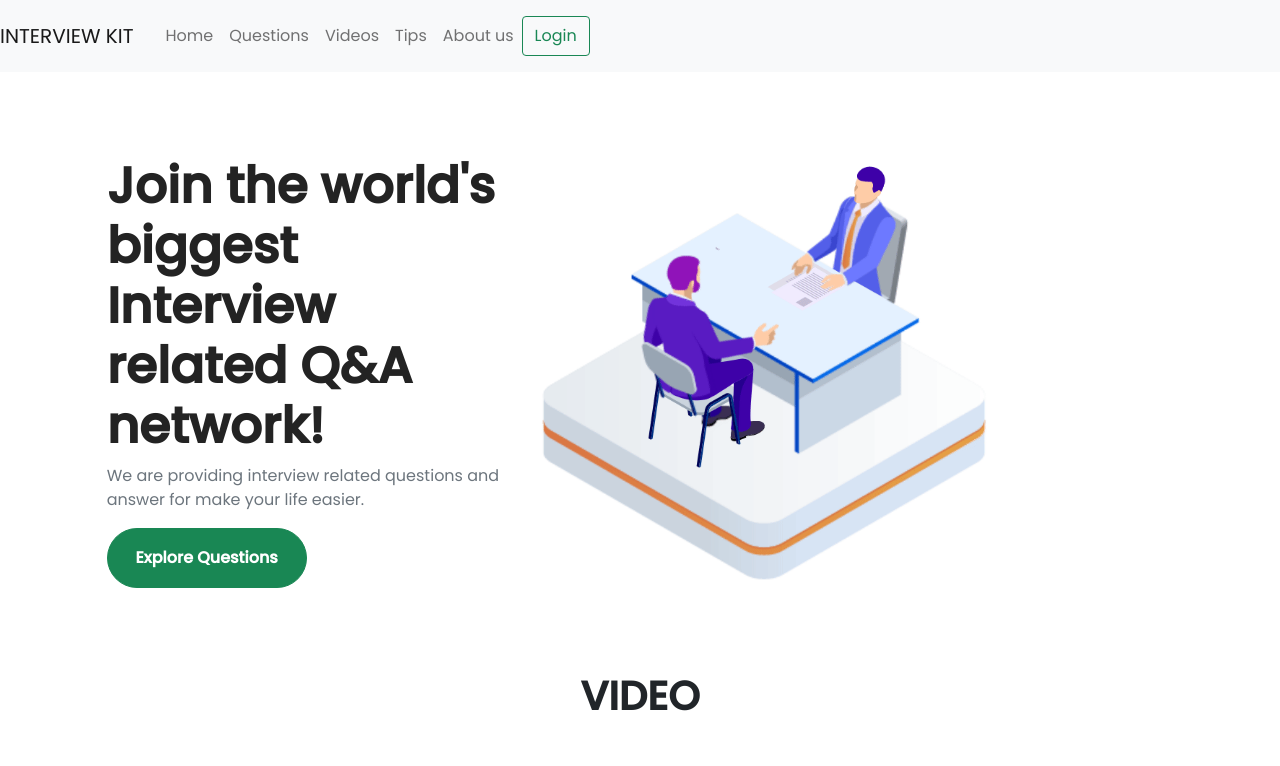
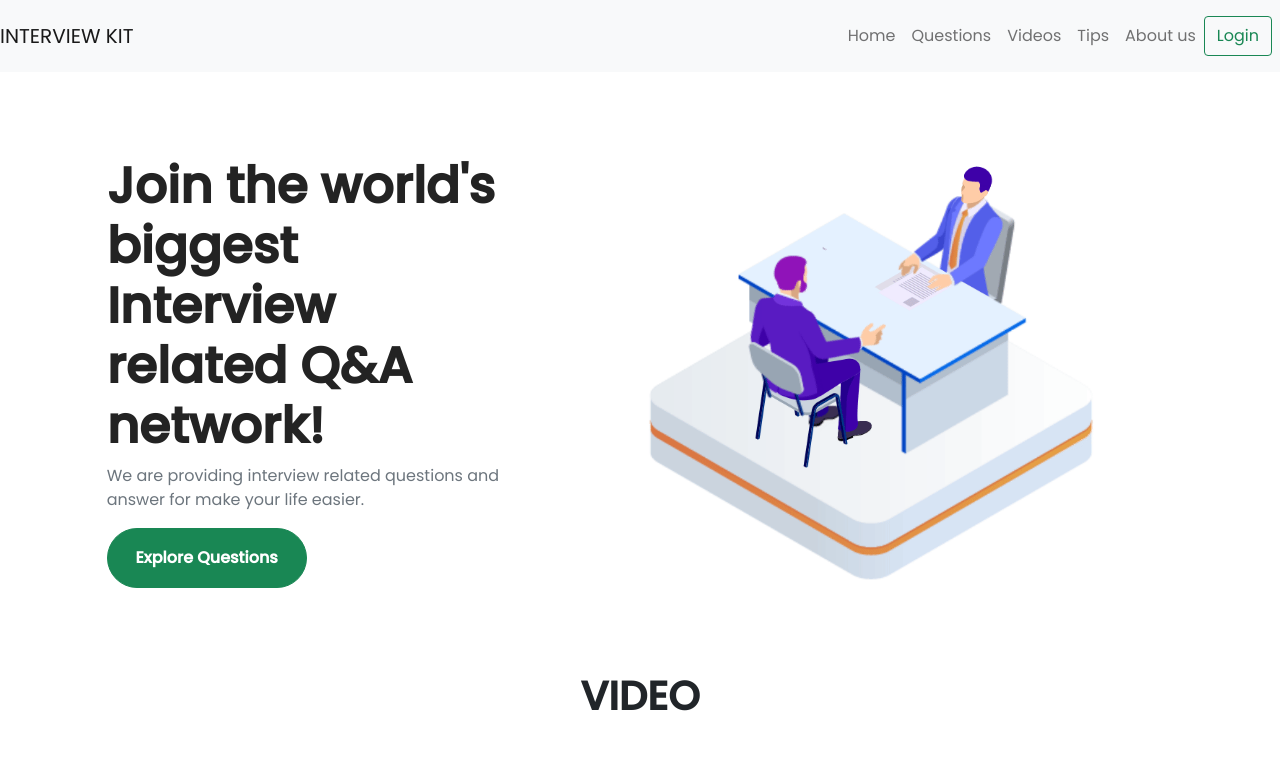
Before and after one commit to Mainul-Fahim/interview_kit, a React (Create React App) app: page / in a window 1280 px wide. Shown: the top 766 px of the page. Built offline with nearby package versions, Linux system fonts and the light colour scheme.

Commit message:
changing branch

```diff
--- a/src/components/Home/Banner/Banner.js
+++ b/src/components/Home/Banner/Banner.js
@@ -9,7 +9,7 @@ const Banner = () => {
                 <p className="text-secondary">We are providing interview related questions and answer for make your life easier.</p>
                 <button style={{ height: '60px', width: '200px' }}  className="btn btn-success rounded-pill"><b>Explore Questions</b></button>
             </div>
-            <div className="col-md-6 ml-auto">
+            <div className="col-md-6 ms-auto">
                 <img src={interview} alt="" className="img-fluid w-75 "/>
             </div>
         </main>
--- a/src/components/Home/Header/Header.js
+++ b/src/components/Home/Header/Header.js
@@ -7,7 +7,7 @@ const Header = () => {
             <Navbar.Brand href="#home">INTERVIEW KIT</Navbar.Brand>
             <Navbar.Toggle aria-controls="basic-navbar-nav" />
             <Navbar.Collapse id="basic-navbar-nav">
-                <Nav className="ml-auto p-2">
+                <Nav className="ms-auto p-2">
                 <Nav.Link href="#home">Home</Nav.Link>
                 <Nav.Link href="#link">Questions</Nav.Link>
                 <Nav.Link href="#link">Videos</Nav.Link>
--- a/src/components/Home/Home/Home.js
+++ b/src/components/Home/Home/Home.js
@@ -2,12 +2,14 @@ import React from 'react';
 import Banner from '../Banner/Banner';
 import Header from '../Header/Header';
 import Video from '../Video/Video';
+
 
 const Home = () => {
     return (
         <div>
             <Header></Header>
             <Banner></Banner>
+
             <Video></Video>
         </div>
     );
```
